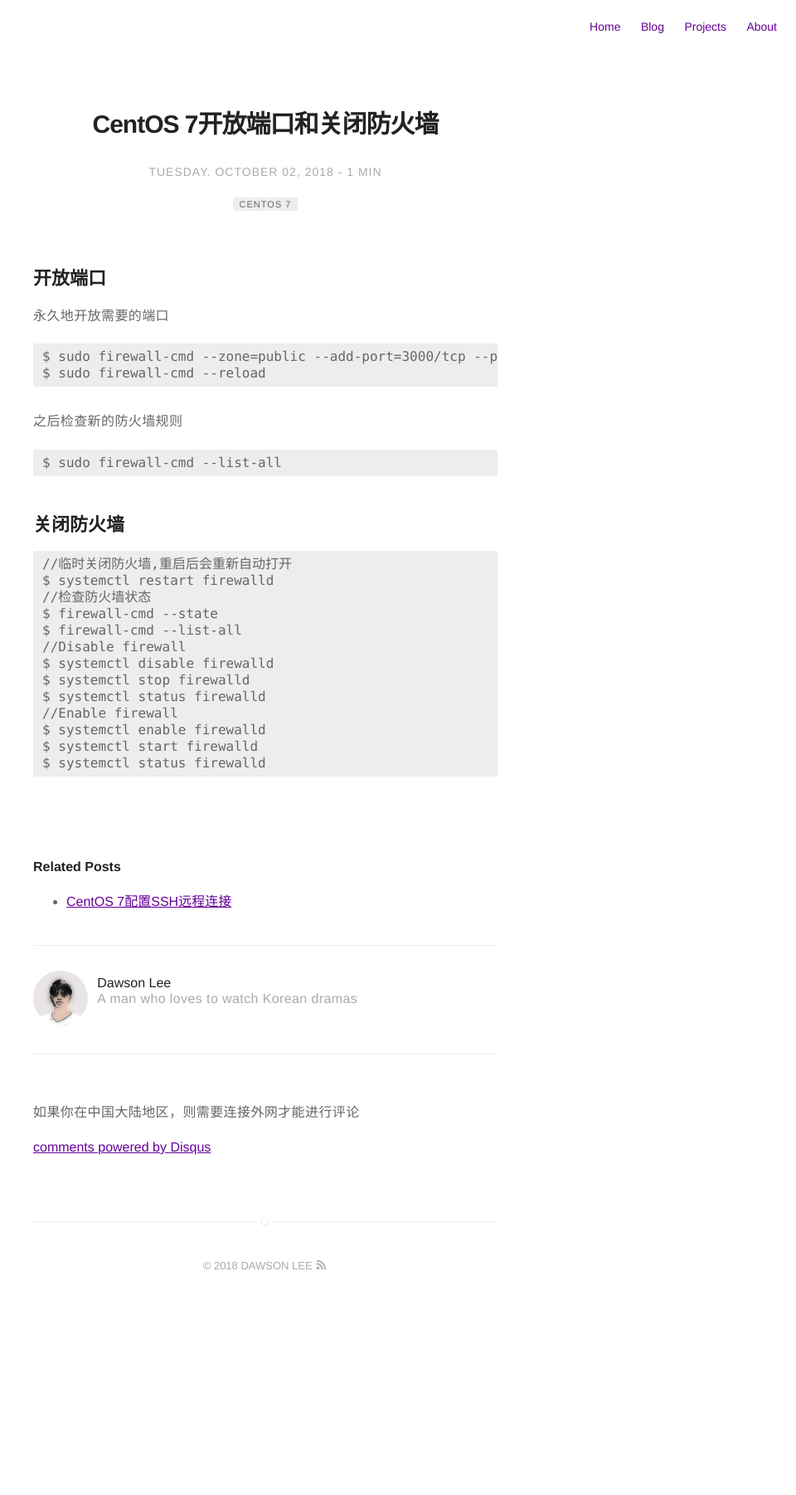
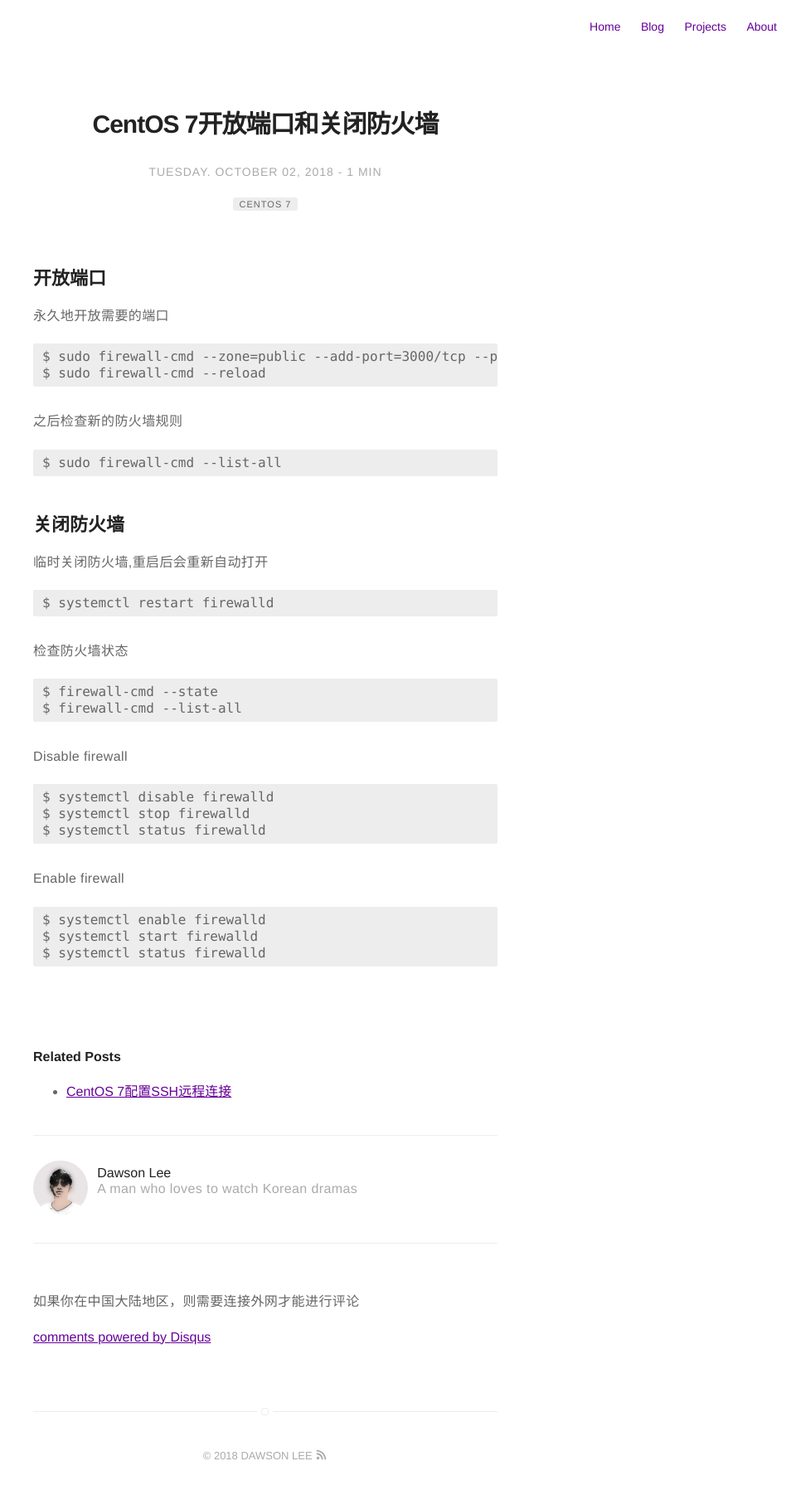
Before and after one commit to dawsonlee1790/dawsonlee1790.github.io, a Jekyll site: the page built from _posts/2018-10-02-CentOS 7开放端口和关闭防火墙.md, in a window 1280 px wide. Shown: the whole page at 83% size, without its empty margins (320-1280 px from the left). Built offline with Jekyll 4.4.1, drawn with Linux system fonts in a browser that asks for light colours; comment, search, counter and statistics services are not loaded; before the commit the page ends 1573 px from its top, so only the background shows below that.

Commit message:
发布新文章

```diff
--- a/_posts/2018-10-02-CentOS 7开放端口和关闭防火墙.md
+++ b/_posts/2018-10-02-CentOS 7开放端口和关闭防火墙.md
@@ -29,16 +29,23 @@ tag:
 
 ## 关闭防火墙
 
-    //临时关闭防火墙,重启后会重新自动打开
+临时关闭防火墙,重启后会重新自动打开
+
     $ systemctl restart firewalld
-    //检查防火墙状态
+
+检查防火墙状态
+
     $ firewall-cmd --state
     $ firewall-cmd --list-all
-    //Disable firewall
+
+Disable firewall
+
     $ systemctl disable firewalld
     $ systemctl stop firewalld
     $ systemctl status firewalld
-    //Enable firewall
+
+Enable firewall
+
     $ systemctl enable firewalld
     $ systemctl start firewalld
     $ systemctl status firewalld
```
